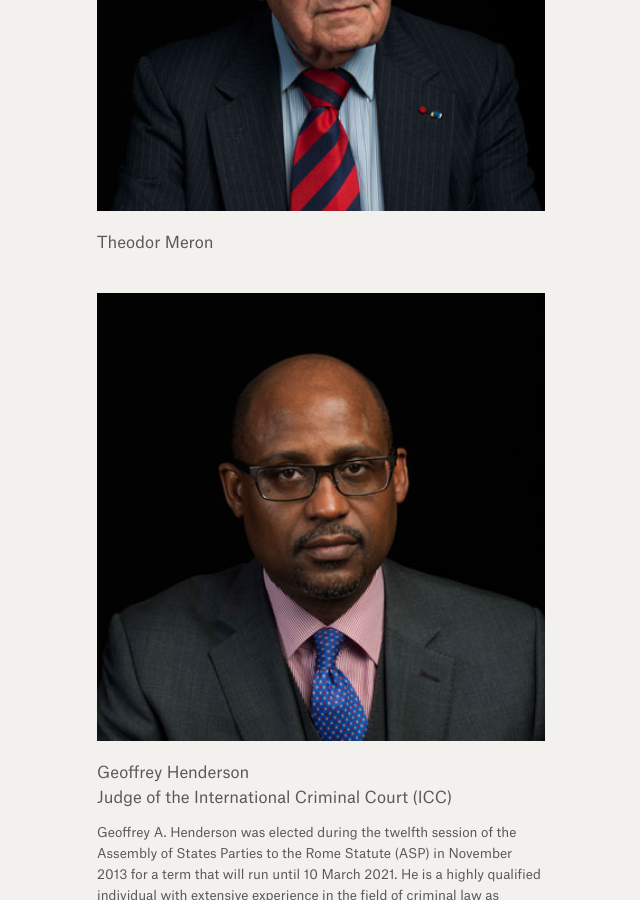
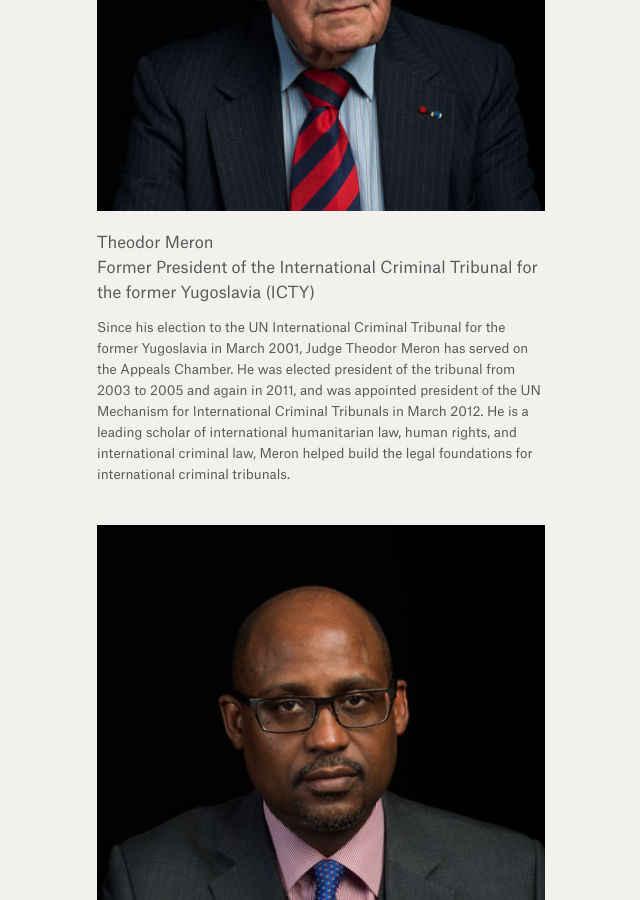
Before and after one commit to weights-and-measures/weights-and-measures.github.io, a Jekyll site: the page built from photographs.html, in a window 1280 px wide and 900 px high, scrolled down 19550 px. Shown: the whole window, without its empty margins (319-959 px from the left). Built offline with Jekyll 4.4.1, drawn with Linux system fonts in a browser that asks for light colours.

Commit message:
Updated D25

```diff
--- a/_photographs/d25.markdown
+++ b/_photographs/d25.markdown
@@ -6,4 +6,6 @@ position: 39
 
 ![heodor-meron_09-ae80ab.jpg](/uploads/heodor-meron_09-ae80ab.jpg)
 
-Theodor Meron
+Theodor Meron <br> Former President of  the International Criminal Tribunal for the former Yugoslavia (ICTY)
+
+Since his election to the UN International Criminal Tribunal for the former Yugoslavia in March 2001, Judge Theodor Meron has served on the Appeals Chamber. He was elected president of the tribunal from 2003 to 2005 and again in 2011, and was appointed president of the UN Mechanism for International Criminal Tribunals in March 2012. He is a leading scholar of international humanitarian law, human rights, and international criminal law, Meron helped build the legal foundations for international criminal tribunals.
```
